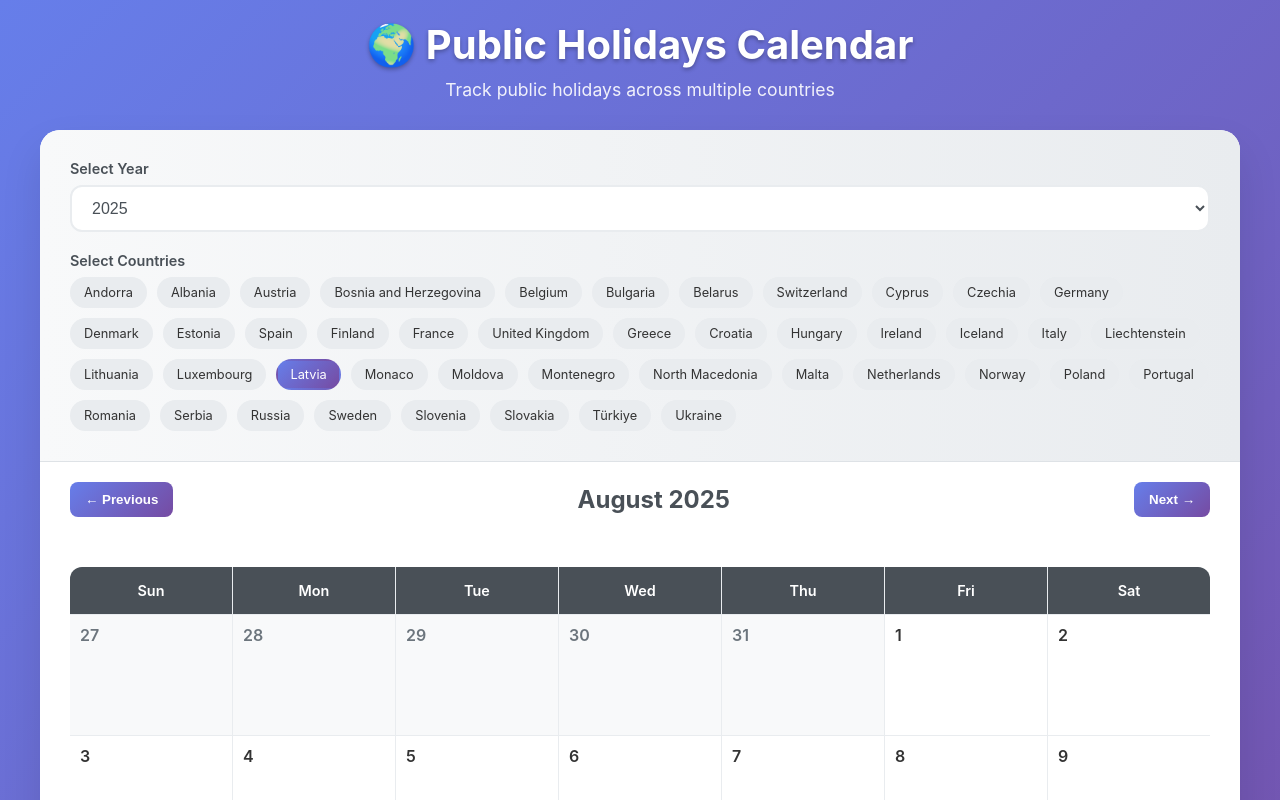
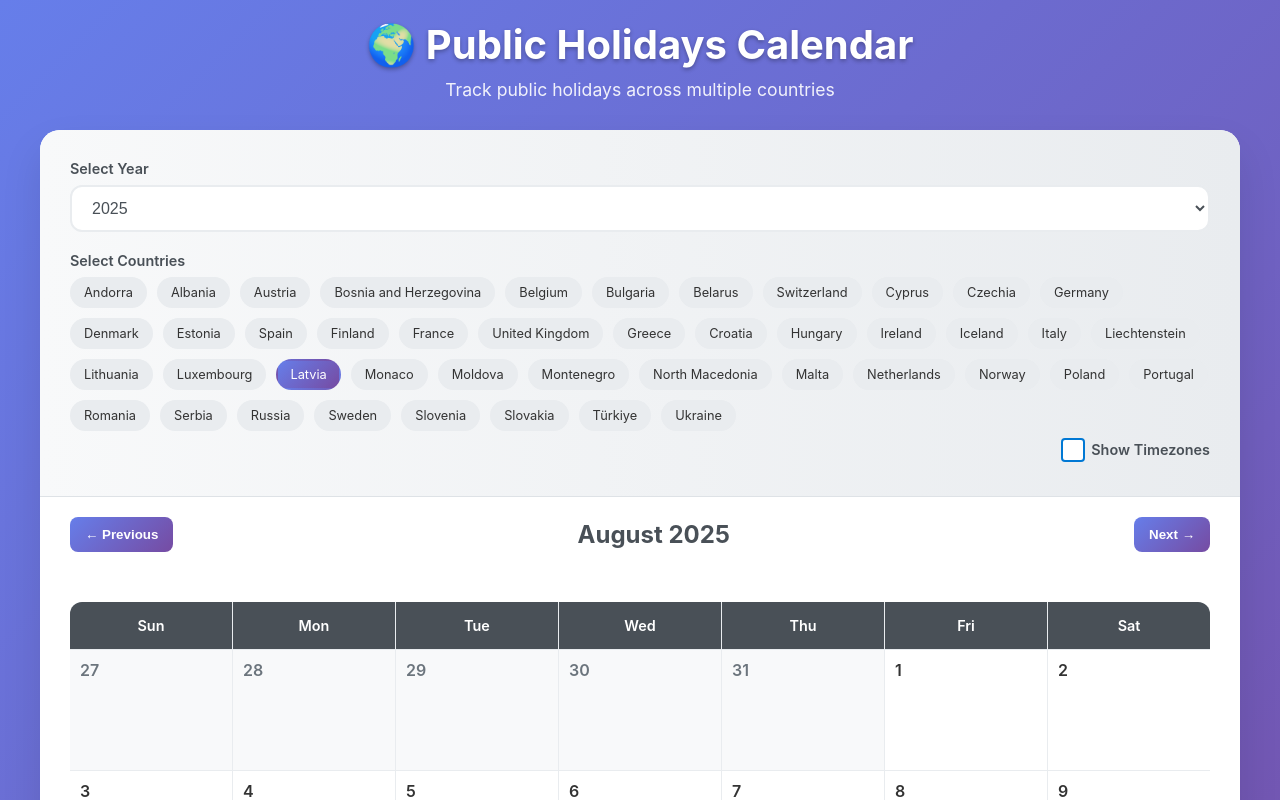
Before and after one commit to imevs/PublicHolidays, a React (Vite) app: page / in a window 1280 px wide. Shown: the top 800 px of the page. Built offline with nearby package versions, Linux system fonts and the light colour scheme.

Commit message:
display time zones

```diff
--- a/src/components/CalendarGrid/CalendarGrid.module.css
+++ b/src/components/CalendarGrid/CalendarGrid.module.css
@@ -20,5 +20,7 @@
 @media (max-width: 768px) {
   .calendarGrid {
     margin: 20px;
+    overflow: scroll;
+    width: calc(100% - 2 * 20px);
   }
 }
--- a/src/components/CalendarGrid/CalendarGrid.tsx
+++ b/src/components/CalendarGrid/CalendarGrid.tsx
@@ -10,6 +10,7 @@ interface CalendarGridProps {
 
 const CalendarGrid: React.FC<CalendarGridProps> = ({ calendarDays }) => {
   return (
+      <div style={{ width: '100%' }}>
         <div className={styles.calendarGrid}>
           {dayNames.map(day => (
               <div key={day} className={styles.calendarHeader}>
@@ -21,6 +22,7 @@ const CalendarGrid: React.FC<CalendarGridProps> = ({ calendarDays }) => {
               <CalendarDay key={index} day={day} />
           ))}
         </div>
+      </div>
   );
 };
 
--- a/src/components/CountryFilter/CountryFilter.module.css
+++ b/src/components/CountryFilter/CountryFilter.module.css
@@ -34,3 +34,60 @@
 .countryChip:hover {
   border-color: #667eea;
 }
+
+.checkboxContainer {
+  display: flex;
+  align-items: center;
+  margin-top: 10px;
+  justify-content: flex-end;
+}
+
+/* Custom checkbox styling */
+.checkbox {
+  display: none; /* Hide the default checkbox */
+}
+
+.checkboxLabel {
+  position: relative;
+  padding-left: 30px;
+  cursor: pointer;
+  font-size: 1rem;
+  color: #333;
+  user-select: none;
+}
+
+.checkboxLabel::before {
+  content: '';
+  position: absolute;
+  left: 0;
+  top: 50%;
+  transform: translateY(-50%);
+  width: 20px;
+  height: 20px;
+  border: 2px solid #0078d4; /* Primary color */
+  border-radius: 4px;
+  background-color: #fff;
+  transition: background-color 0.2s, border-color 0.2s;
+}
+
+.checkbox:checked + .checkboxLabel::before {
+  background-color: #0078d4; /* Primary color */
+  border-color: #0078d4;
+}
+
+.checkboxLabel::after {
+  content: '';
+  position: absolute;
+  left: 8px;
+  top: 50%;
+  transform: translateY(-50%) scale(0);
+  width: 8px;
+  height: 8px;
+  background-color: #fff;
+  border-radius: 2px;
+  transition: transform 0.2s;
+}
+
+.checkbox:checked + .checkboxLabel::after {
+  transform: translateY(-50%) scale(1);
+}
--- a/src/components/CountryFilter/CountryFilter.tsx
+++ b/src/components/CountryFilter/CountryFilter.tsx
@@ -1,6 +1,7 @@
-import React from 'react';
+import React, { useState } from 'react';
 import { CountryCode } from '../../types';
 import { allHolidays as holidaysData } from '../../data/holidays/index';
+import { countryOffsets } from '../../utils/timeZones';
 import styles from './CountryFilter.module.css';
 
 interface CountryFilterProps {
@@ -12,6 +13,7 @@ const CountryFilter: React.FC<CountryFilterProps> = ({
                                                          selectedCountries,
                                                          onToggleCountry
                                                      }) => {
+    const [showTimezones, setShowTimezones] = useState(false); // State to toggle timezone visibility
     return (
         <div className={styles.controlGroup}>
             <label>Select Countries</label>
@@ -23,8 +25,25 @@ const CountryFilter: React.FC<CountryFilterProps> = ({
                         onClick={() => onToggleCountry(code)}
                     >
                         {data.countryName}
+                        {showTimezones && (
+                            <span className={styles.offset}>
+                                {countryOffsets[code] ? ` (UTC${countryOffsets[code]})` : ''}
+                            </span>
+                        )}
                     </div>
                 ))}
+            </div>
+            <div className={styles.checkboxContainer}>
+                <input
+                    type="checkbox"
+                    id="showTimezones"
+                    className={styles.checkbox}
+                    checked={showTimezones}
+                    onChange={() => setShowTimezones(!showTimezones)}
+                />
+                <label htmlFor="showTimezones" className={styles.checkboxLabel}>
+                    Show Timezones
+                </label>
             </div>
         </div>
     );
--- /dev/null
+++ b/src/utils/timeZones.ts
@@ -0,0 +1,74 @@
+import { CountryCode } from "../types";
+
+// Country code → primary time zone mapping (IANA names)
+// Note: some countries have multiple time zones — here is the main one
+const countryTimeZones: Record<CountryCode, string> = {
+    AD: "Europe/Andorra",
+    AL: "Europe/Tirane",
+    AT: "Europe/Vienna",
+    BA: "Europe/Sarajevo",
+    BE: "Europe/Brussels",
+    BG: "Europe/Sofia",
+    BY: "Europe/Minsk",
+    CH: "Europe/Zurich",
+    CY: "Asia/Nicosia", // Cyprus is partly Asia geographically but politically in EU
+    CZ: "Europe/Prague",
+    DE: "Europe/Berlin",
+    DK: "Europe/Copenhagen",
+    EE: "Europe/Tallinn",
+    ES: "Europe/Madrid", // Canary Islands use Atlantic/Canary
+    FI: "Europe/Helsinki",
+    FR: "Europe/Paris",
+    GB: "Europe/London",
+    GR: "Europe/Athens",
+    HR: "Europe/Zagreb",
+    HU: "Europe/Budapest",
+    IE: "Europe/Dublin",
+    IS: "Atlantic/Reykjavik",
+    IT: "Europe/Rome",
+    LI: "Europe/Vaduz",
+    LT: "Europe/Vilnius",
+    LU: "Europe/Luxembourg",
+    LV: "Europe/Riga",
+    MC: "Europe/Monaco",
+    MD: "Europe/Chisinau",
+    ME: "Europe/Podgorica",
+    MK: "Europe/Skopje",
+    MT: "Europe/Malta",
+    NL: "Europe/Amsterdam",
+    NO: "Europe/Oslo",
+    PL: "Europe/Warsaw",
+    PT: "Europe/Lisbon",
+    RO: "Europe/Bucharest",
+    RS: "Europe/Belgrade",
+    RU: "Europe/Moscow", // Russia has many time zones — using Moscow for west Russia
+    SE: "Europe/Stockholm",
+    SI: "Europe/Ljubljana",
+    SK: "Europe/Bratislava",
+    TR: "Europe/Istanbul",
+    UA: "Europe/Kyiv",
+  };
+
+  // Function to get UTC offset (e.g., "+01", "-03") for a time zone
+  function getUTCOffset(timeZone: string, date = new Date()) {
+    const formatter = new Intl.DateTimeFormat("en-US", {
+      timeZone,
+      timeZoneName: "shortOffset"
+    });
+    const parts = formatter.formatToParts(date);
+    const offsetPart = parts ? parts.find(p => p.type === "timeZoneName")?.value : "";
+    const result = offsetPart?.replace("GMT", "").replace("UTC", "") ?? "";
+    return result.startsWith("+") || result.startsWith("-") ? result : `+0`;
+  }
+
+  // Build a table of countries with their offsets
+const europeOffsets = Object.entries(countryTimeZones).map(([countryCode, tz]) => ({
+    countryCode: countryCode as CountryCode,
+    timeZone: tz,
+    offset: getUTCOffset(tz)
+  }));
+
+export const countryOffsets = europeOffsets.reduce((acc, { countryCode, offset }) => {
+    acc[countryCode] = offset;
+    return acc;
+}, {} as Record<CountryCode, string>);
```
Lines whose indentation alone changed are shown as unchanged.
